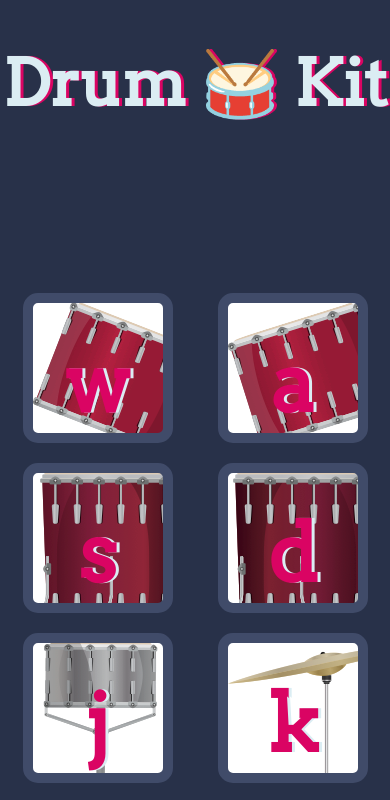
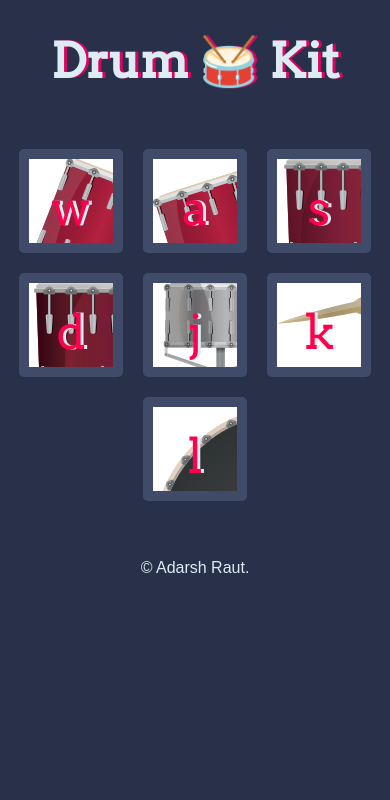
Before and after one commit to Adarsh-Raut/Drum-Kit, a plain HTML site: page index.html in a window 390 px wide. Shown: the top 800 px of the page. Drawn offline with Linux system fonts and the light colour scheme.

Commit message:
remove scrolling for mobile sites

```diff
--- a/styles.css
+++ b/styles.css
@@ -15,13 +15,8 @@ footer {
   font-family: sans-serif;
 }
 
-button {
-  transition: all 0.3s;
-}
-
 button:hover {
   opacity: 0.4;
-  transform: scale(1.2);
 }
 
 .w {
@@ -96,15 +91,32 @@ button:hover {
   .set {
     display: flex;
     flex-wrap: wrap;
-    justify-content: space-around;
+    justify-content: center;
+    margin: 3rem 0;
+  }
+
+  .drum {
+    outline: none;
+    border: 10px solid #404b69;
+    font-size: 5rem;
+    font-family: "Arvo", cursive;
+    color: #ff004c;
+    text-shadow: 3px 0 #dbedf3;
+    background-color: white;
+
+    width: 6.5rem;
+    height: 6.5rem;
+    line-height: 2;
+    font-size: 3rem;
+    font-weight: 500;
+    text-align: center;
+    margin: 10px;
+    border-radius: 5px;
+    /* background-image: none; */
   }
 
   h1 {
     flex: 1;
-    margin-bottom: 10rem;
-    font-size: 4rem;
-  }
-  footer {
-    margin-top: 10rem;
+    font-size: 3rem;
   }
 }
```
